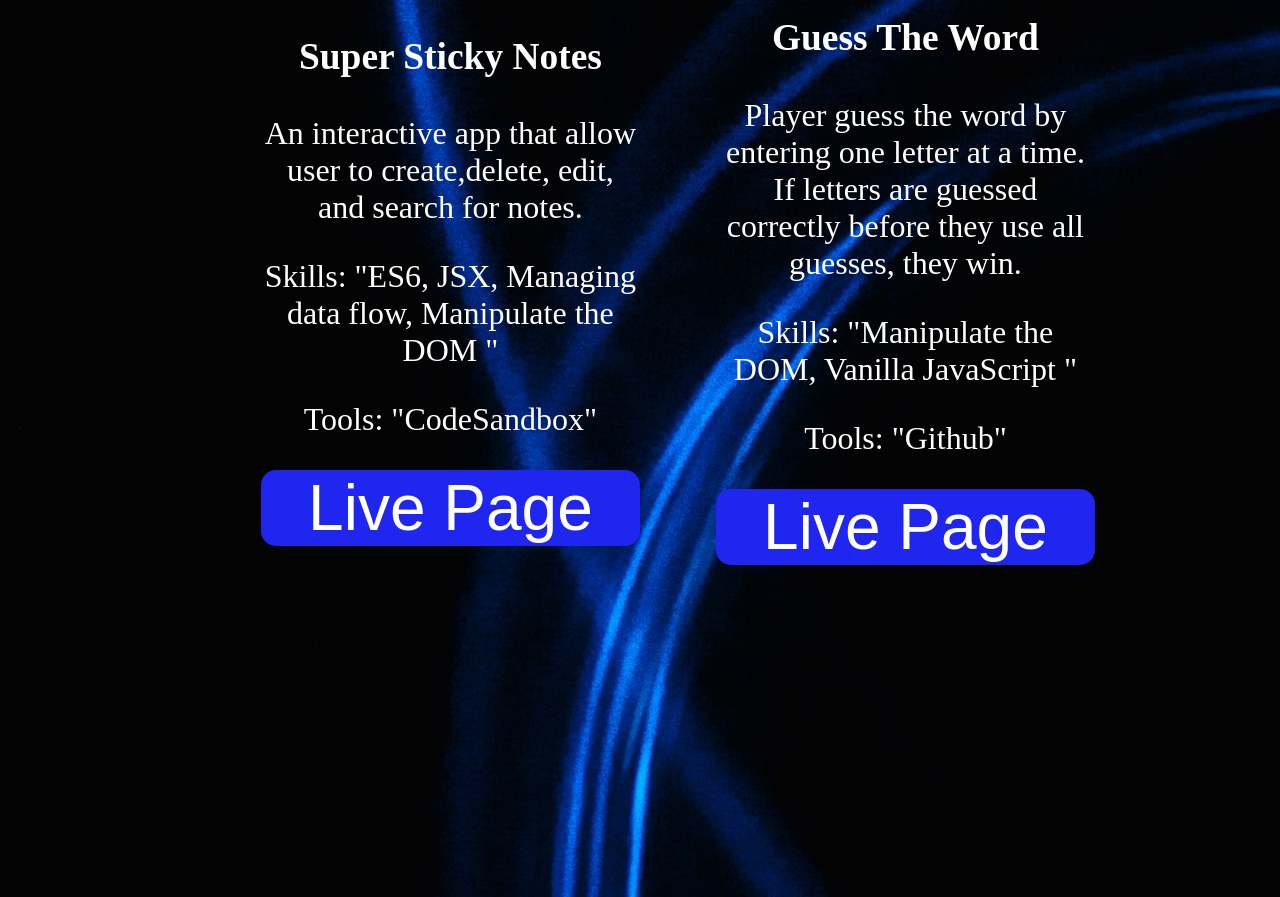
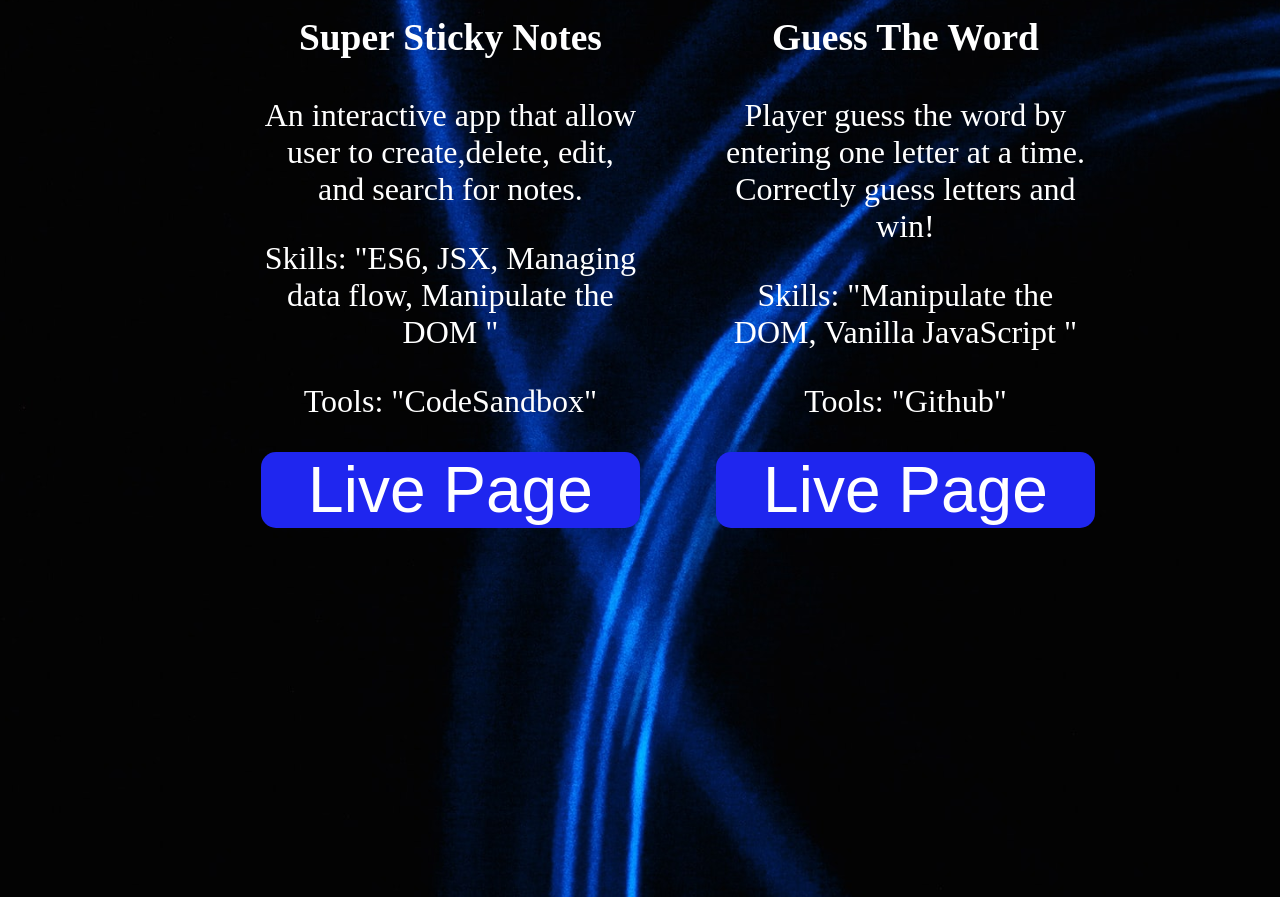
Before and after one commit to Tashatoon/NatashaToonFreelancePortfolio, a plain HTML site: page skills.html in a window 1280 px wide. Shown: the part 2708-3605 px from the top of the page. Drawn offline with Linux system fonts and the light colour scheme.

Commit message:
project description

```diff
--- a/skills.html
+++ b/skills.html
@@ -113,10 +113,10 @@
                 </figure>
                 <h3>Guess The Word</h3>
                 <p class="project-description">
-                  Player guess the word by entering one letter at a time. If
-                  letters are guessed correctly before they use all guesses,
-                  they win.
+                  Player guess the word by entering one letter at a time.
+                  Correctly guess letters and win!
                 </p>
+
                 <p>Skills: "Manipulate the DOM, Vanilla JavaScript "</p>
                 <p>Tools: "Github"</p>
                 <a
```
